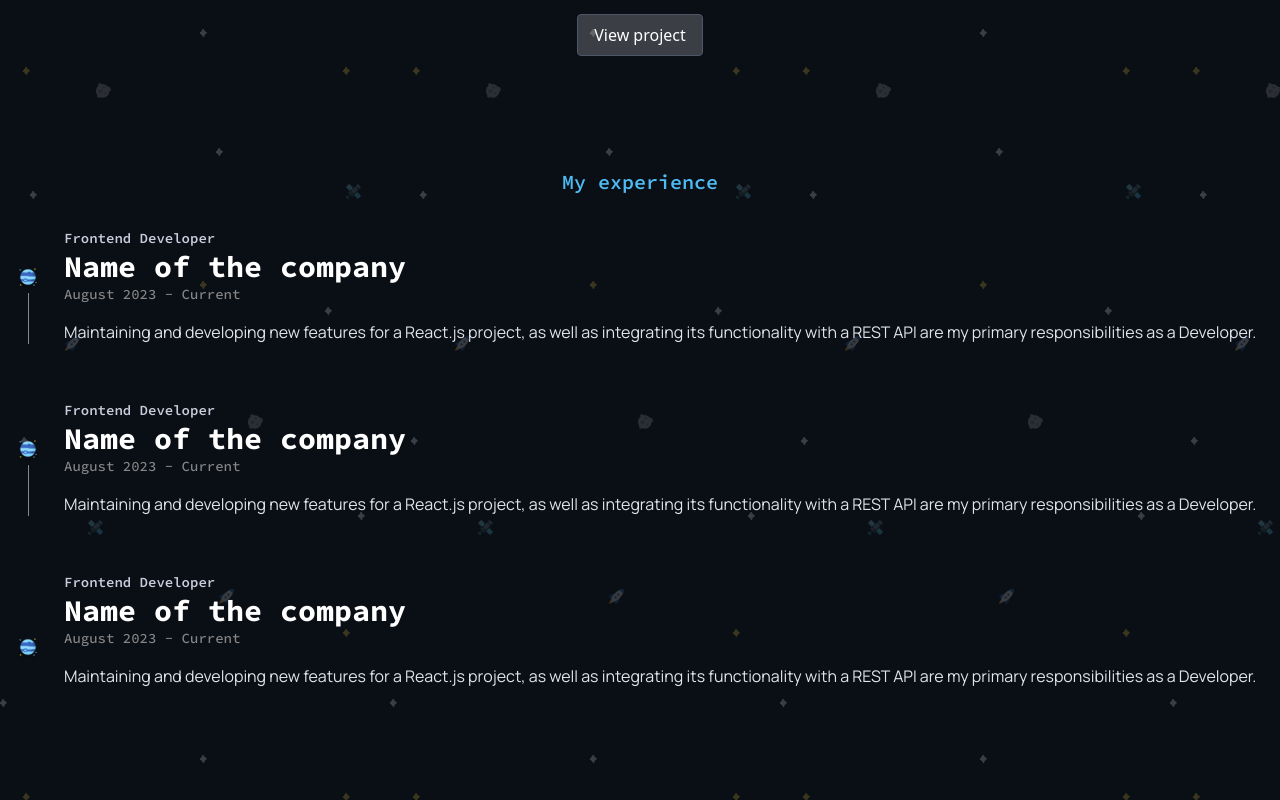
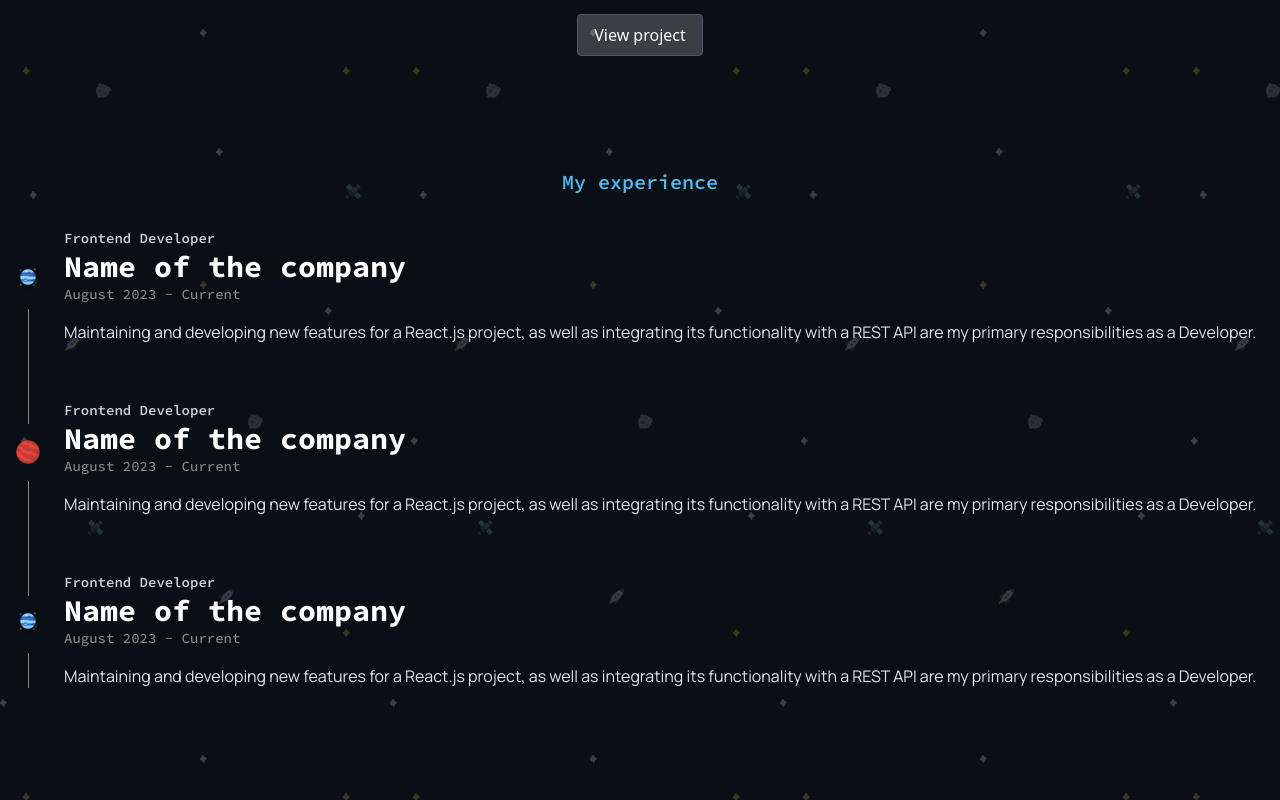
Before and after one commit to andrescptrc/portfolio, a Next.js app: page / in a window 1280 px wide. Shown: the part 2137-2937 px from the top of the page. Built offline with nearby package versions, Linux system fonts and the light colour scheme.

Commit message:
chore: add experience section

```diff
--- a/src/common/components/cards/ExperienceCard.tsx
+++ b/src/common/components/cards/ExperienceCard.tsx
@@ -1,19 +1,25 @@
-import classNames from "classnames";
 import Image from "next/image";
 
-const ExperienceCard = ({ isLast }: ExperienceCardProps) => {
+import classNames from "classnames";
+
+const ExperienceCard = ({ image, isLast }: ExperienceCardProps) => {
   return (
     <li className="text-left flex gap-6">
-      <div className={classNames("w-max flex flex-col justify-center  pt-10")}>
+      <div
+        className={classNames(
+          { "-mb-[80px]": !isLast },
+          "w-max flex flex-col justify-center pt-10"
+        )}
+      >
         <div className="w-max">
-          <Image
-            src="/small-planet-1.png"
-            width="24"
-            height="24"
-            alt="small-planet-1"
-          />
+          <Image src={image} width="24" height="24" alt={image} />
         </div>
-        {!isLast && <hr className="w-[1px] h-full bg-white-darkest ml-3" />}
+        <hr
+          className={classNames(
+            { "w-0": isLast },
+            "w-[1px] h-full bg-white-darkest ml-3 mt-4"
+          )}
+        />
       </div>
       <div>
         <div className="mb-4">
@@ -36,6 +42,7 @@ const ExperienceCard = ({ isLast }: ExperienceCardProps) => {
 };
 
 type ExperienceCardProps = {
+  image: string;
   isLast?: boolean;
 };
 
--- a/src/common/components/sections/Experience.tsx
+++ b/src/common/components/sections/Experience.tsx
@@ -5,9 +5,9 @@ const Experience = () => {
     <section>
       <h3 className="text-xl mb-8 text-center">My experience</h3>
       <ul className="flex flex-col gap-14">
-        <ExperienceCard />
-        <ExperienceCard />
-        <ExperienceCard isLast />
+        <ExperienceCard image="/small-planet-1.png" />
+        <ExperienceCard image="/small-planet-2.png" />
+        <ExperienceCard image="/small-planet-3.png" isLast />
       </ul>
     </section>
   );
```
Also changed, not shown: public/small-planet-3.png.
